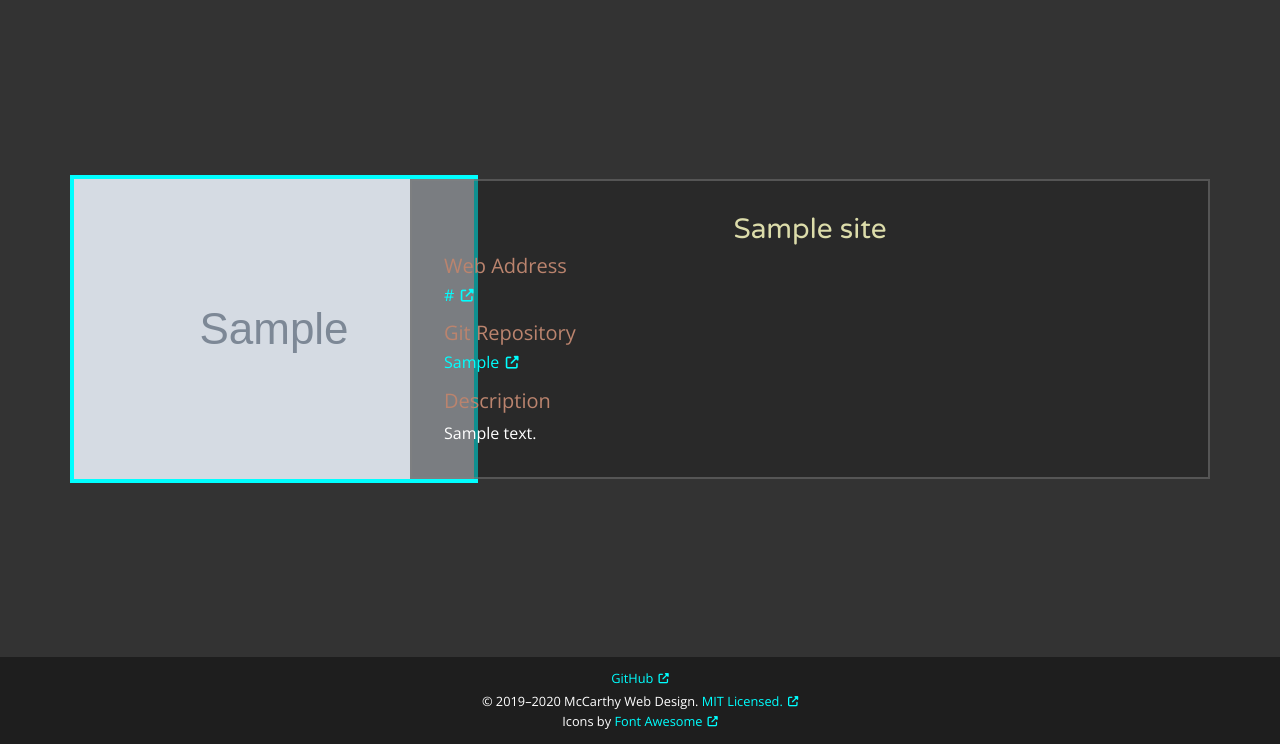
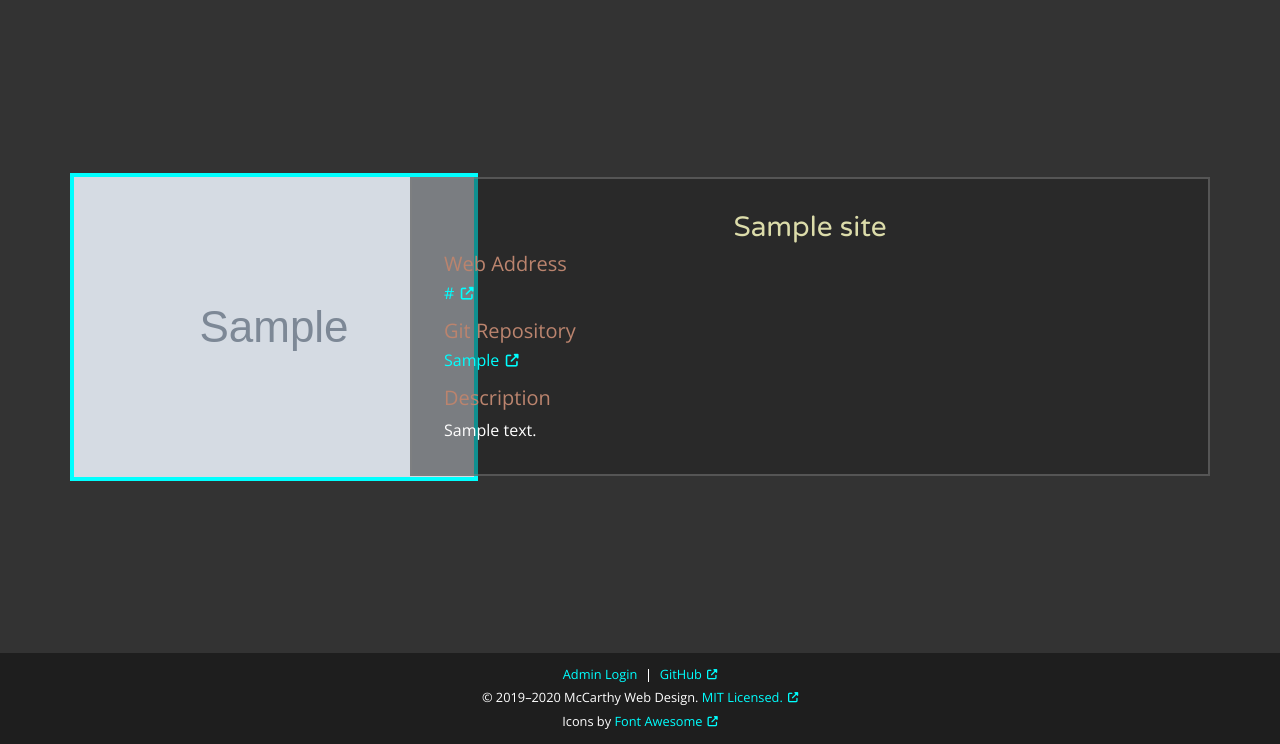
Before and after one commit to McCarthyCode/McCarthy-Code, a Django app: page /portfolio/ in a window 1280 px wide. Shown: the part 56-800 px from the top of the page. Run offline with Django 3.2, Linux system fonts and the light colour scheme; tables that the repository leaves empty hold one stand-in row (values such as "Sample post"); grey boxes marked "Sample" are stand-in pictures; some libraries are stand-ins or nearby versions; some web fonts are replaced.

Commit message:
Changes to footer and index panels
Added login link to footer
Adjusted footer spacing and panel heights
Fixed contact resizing bug
Used compressed index.min.js over erroneously utilized uncompressed index.js

```diff
--- a/home/static/home/css/home.css
+++ b/home/static/home/css/home.css
@@ -185,7 +185,7 @@ ul.ul li {
 }
 #index #contact {
   min-height: calc(248.8px + 32px);
-  height: calc(100vh - 86.8px - 56px);
+  height: calc(100vh - 91px - 56px);
   background-image: -webkit-linear-gradient(to bottom left, #996f6f, #f1ee59, #65d9fc);
   background-image: -moz-linear-gradient(to bottom left, #996f6f, #f1ee59, #65d9fc);
   background-image: -o-linear-gradient(to bottom left, #996f6f, #f1ee59, #65d9fc);
@@ -296,19 +296,19 @@ ul.ul li {
   display: inline-block;
 }
 #portfolio section .container:first-child:last-child {
-  height: calc(100vh - 56px - 86.6px);
+  height: calc(100vh - 56px - 91px);
 }
 #portfolio section .container:first-child {
   height: calc(100vh - 56px - 64px);
 }
 #portfolio section .container:last-child {
-  min-height: calc(100vh - 86.6px - 64px);
+  min-height: calc(100vh - 91px - 64px);
 }
 #portfolio section .chevron {
   color: #569cd6;
 }
 #portfolio section:first-child:last-child {
-  min-height: calc(100vh - 56px - 86.8px);
+  min-height: calc(100vh - 56px - 91px);
 }
 #portfolio section:first-child {
   margin-top: 56px;
@@ -327,7 +327,7 @@ ul.ul li {
   grid-template-columns: auto 308px;
 }
 #portfolio section:last-child {
-  height: calc(100vh - 86.8px - 56px);
+  height: calc(100vh - 91px - 56px);
 }
 
 nav {
@@ -385,13 +385,14 @@ nav .nav-item a.nav-link:hover {
   line-height: 1;
 }
 #footer p:not(:last-child) {
-  margin: 0 0 0.25em 0;
+  margin-bottom: 0.5em;
 }
 #footer p:last-child {
   margin: 0;
 }
 #footer .footer-list {
-  max-width: 16rem;
+  height: 25px;
+  max-width: 11rem;
   position: relative;
   margin: auto;
   overflow: hidden;
@@ -401,7 +402,7 @@ nav .nav-item a.nav-link:hover {
   flex-direction: row;
   flex-wrap: wrap;
   justify-content: space-between;
-  margin: 0 0 0.25em -1px;
+  margin: 2px 0 2px -1px;
   list-style: none;
   padding-left: 0;
 }
@@ -412,6 +413,12 @@ nav .nav-item a.nav-link:hover {
   padding: 0 0.5rem;
   text-align: center;
   border-left: 1px solid white;
+}
+#footer .footer-list ul li a {
+  vertical-align: 2px;
+}
+#footer .footer-list ul li i {
+  vertical-align: 3px;
 }
 
 .alert p {
@@ -444,7 +451,7 @@ nav .nav-item a.nav-link:hover {
 
 section.form {
   margin-top: 56px;
-  min-height: calc(100vh - 56px - 86.6px);
+  min-height: calc(100vh - 56px - 91px);
   background-color: #444444;
 }
 section.form .container {
--- a/home/static/home/js/global.js
+++ b/home/static/home/js/global.js
@@ -4,9 +4,12 @@ $(document).ready(() => {
     .after('<i class="fas fa-external-link-alt" title="External Link"></i>');
 
   // navbar menu
+  const breakpointMd = 768;
+
   $('#navbarMenuButton').click(() => {
     $('#navbarCollapse').slideToggle();
   });
+
   $(window).on('resize orientationchange', () => {
     if ($(this).width() >= breakpointMd) {
       $('#navbarCollapse').css('display', 'inline');
--- a/home/static/home/js/global.min.js
+++ b/home/static/home/js/global.min.js
@@ -1 +1 @@
-var $jscomp$this=this;$(document).ready(function(){$("a.external-link").after('<i class="fas fa-external-link-alt" title="External Link"></i>');$("#navbarMenuButton").click(function(){$("#navbarCollapse").slideToggle()});$(window).on("resize orientationchange",function(){$($jscomp$this).width()>=breakpointMd?$("#navbarCollapse").css("display","inline"):$("#navbarCollapse").hide()})});
+var $jscomp$this=this;$(document).ready(function(){$("a.external-link").after('<i class="fas fa-external-link-alt" title="External Link"></i>');$("#navbarMenuButton").click(function(){$("#navbarCollapse").slideToggle()});$(window).on("resize orientationchange",function(){768<=$($jscomp$this).width()?$("#navbarCollapse").css("display","inline"):$("#navbarCollapse").hide()})});
--- a/home/static/home/js/index.js
+++ b/home/static/home/js/index.js
@@ -63,7 +63,7 @@ $(document).ready(() => {
 
   function adjustContact() {
     let width = $(this).width();
-    let $contact = $('section:nth-child(4) > div');
+    let $contact = $('#contact > div');
 
     const breakpoint = 359;
     const scale = width / breakpoint;
@@ -102,7 +102,7 @@ $(document).ready(() => {
   adjust();
   $(window).on('resize orientationchange', adjust);
 
-  let navHeight = $('#navbar').outerHeight();
+  let navHeight = 56;
   $('header .chevron i').click(() => {
     $('html, body').animate({
       scrollTop: $('#icons').offset().top - navHeight,
--- a/home/static/home/sass/_forms.sass
+++ b/home/static/home/sass/_forms.sass
@@ -1,6 +1,6 @@
 section.form
   margin-top: 56px
-  min-height: calc(100vh - 56px - 86.6px)
+  min-height: calc(100vh - 56px - 91px)
   background-color: $light-gray
 
   .container
--- a/home/static/home/sass/_index.sass
+++ b/home/static/home/sass/_index.sass
@@ -92,7 +92,7 @@
 
   #contact
     min-height: calc(248.8px + 32px)
-    height: calc(100vh - 86.8px - 56px)
+    height: calc(100vh - 91px - 56px)
     @include gradient(to bottom left, $copper-rose, $starship, $malibu)
 
   #contact > div
--- a/home/templates/home/footer.html
+++ b/home/templates/home/footer.html
@@ -2,6 +2,9 @@
   <div class="container">
     <div class="footer-list">
       <ul>
+        <li>
+          <small><a href="{% url 'home:login' %}">Admin Login</a></small>
+        </li>
         <li>
           <small><a class="external-link" href="https://github.com/mattmc318/McCarthy-Web-Design">GitHub</a></small>
         </li>
--- a/home/templates/home/index.html
+++ b/home/templates/home/index.html
@@ -3,10 +3,10 @@
 
 {% block js %}
 <!-- Home App JS (compressed) -->
-<!-- <script src="{% static 'home/js/index.min.js' %}"></script> -->
+<script src="{% static 'home/js/index.min.js' %}"></script>
 
 <!-- Home App JS (uncompressed) -->
-<script src="{% static 'home/js/index.js' %}"></script>
+<!-- <script src="{% static 'home/js/index.js' %}"></script> -->
 {% endblock %}
 
 {% block content %}
```
Also changed, not shown: home/static/home/sass/_footer.sass (+12 -3 lines), home/static/home/sass/_portfolio.sass (+4 -4 lines), home/static/home/css/home.min.css, home/static/home/js/index.min.js, 2 other files.
